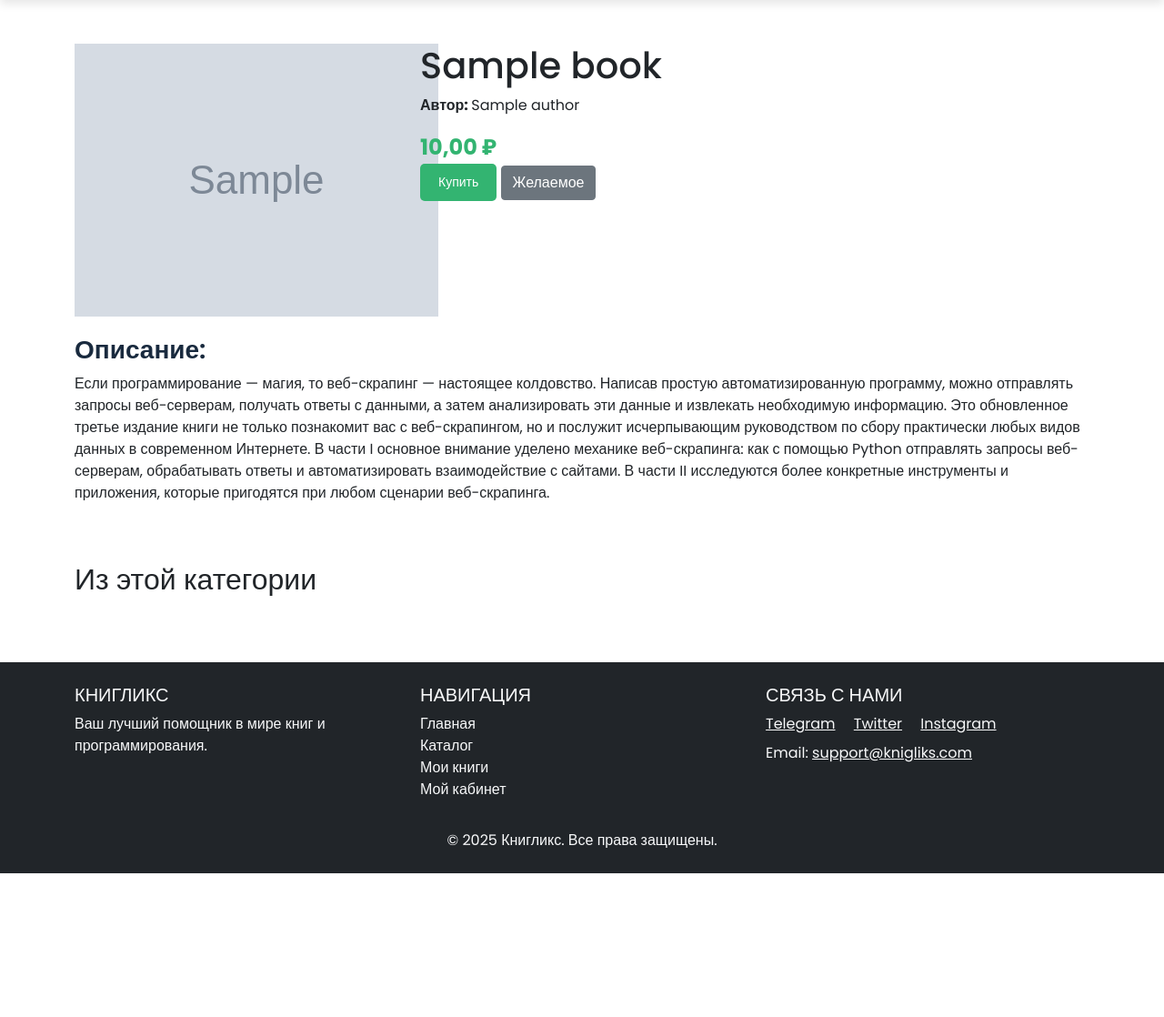
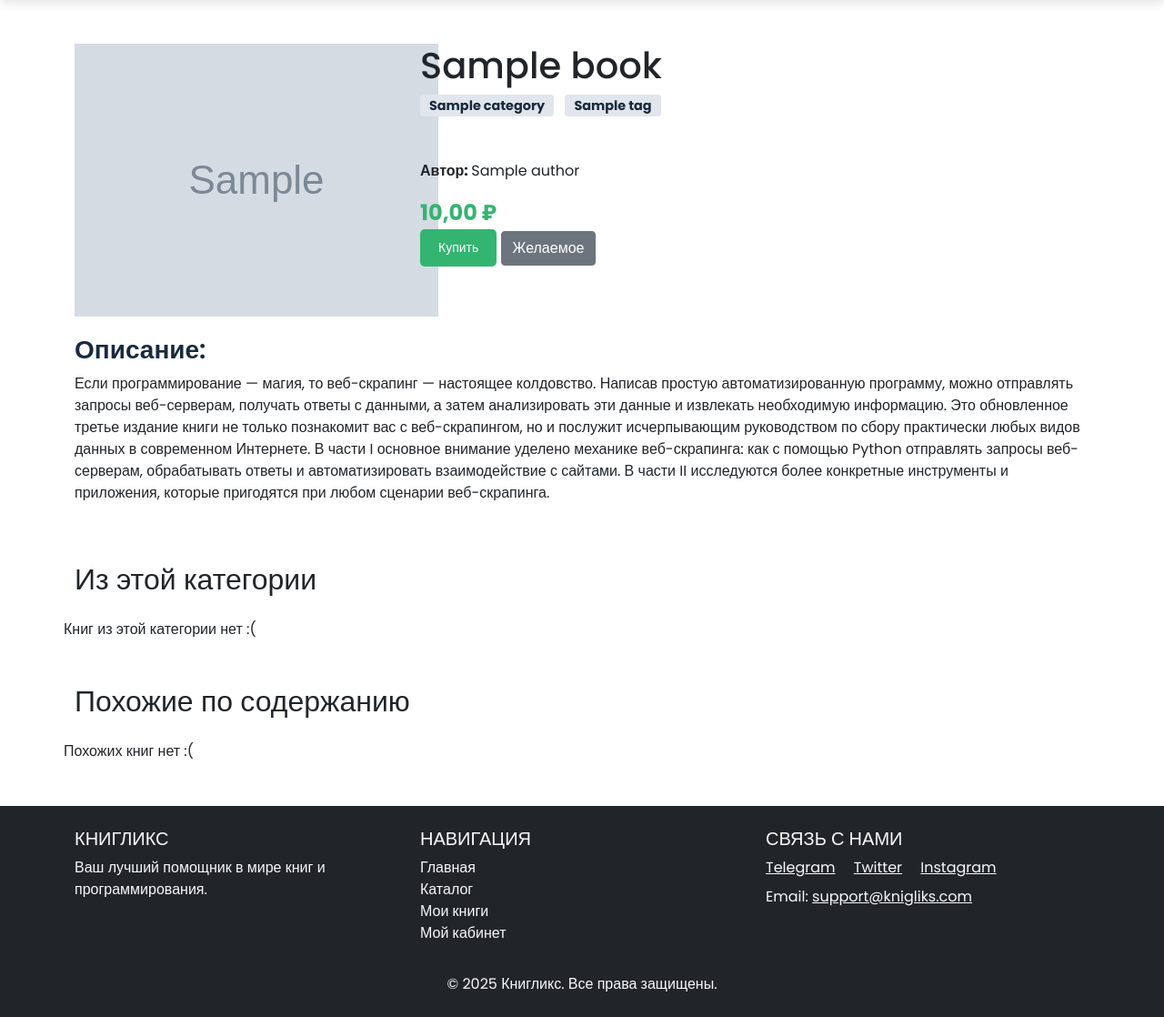
Before and after one commit to abortacc/book_shop, a Django app: page /catalog/details/1/ in a window 1280 px wide. Shown: the part 62-1180 px from the top of the page at 91% size. Before the commit the page ends 1022 px from the top, so only its background shows below. Run offline with Django 5.2, Linux system fonts and the light colour scheme; tables that the repository leaves empty hold one stand-in row (values such as "Sample post"); grey boxes marked "Sample" are stand-in pictures; some libraries are stand-ins or nearby versions.

Commit message:
Make book recommendations by similar content (tags), add tag display in details.html

```diff
--- a/book_shop/catalog/views.py
+++ b/book_shop/catalog/views.py
@@ -1,5 +1,5 @@
 from django.shortcuts import render, get_object_or_404
-from django.db.models import Q, Prefetch
+from django.db.models import Q, Prefetch, Count
 from django.core.paginator import Paginator
 from .models import Book, Category
 
@@ -46,12 +46,25 @@
     related_books = Book.objects.all().exclude(
         id=pk
     ).filter(
-        category__title__exact=book.category.title
+        category__title__exact=book.category.title,
+        is_published=True
     ).order_by(
         '-created_at'
     )[:6]
+    related_tag_books = Book.objects.all().prefetch_related(
+        'tags'
+    ).filter(
+        tags__in=book.tags.all()
+    ).annotate(
+        matching_tags_count=Count('tags', filter=Q(tags__in=book.tags.all()))
+    ).filter(
+        matching_tags_count__gte=2
+    ).exclude(
+        id=pk
+    )[:6]
     context = {
         "book": book,
-        "related_books": related_books
+        "related_books": related_books,
+        "related_tag_books": related_tag_books
     }
     return render(request, template_name, context)
--- a/book_shop/templates/catalog/details.html
+++ b/book_shop/templates/catalog/details.html
@@ -9,6 +9,14 @@
             </div>
             <div class="col-md-8">
                 <h1>{{ book.title }}</h1>
+
+                <div class="justify-content-left align-items-center mb-5">
+                    <span class="badge custom-badge me-2">{{ book.category.title }}</span>
+                    {% for tag in book.tags.all|slice:":5"  %}
+                        <span class="badge custom-badge me-1">{{ tag.name }}</span>
+                    {% endfor %}
+                </div>
+
                 <p><strong>Автор: </strong>{{ book.author.name }}</p>
                 <div class="price">{{ book.price }} ₽</div>
                 <button class="btn btn-custom btn-sm">Купить</button>
@@ -23,6 +31,16 @@
             <h2 class="mt-5 pb-3">Из этой категории</h2>
             {% for book in related_books %}
                 {% include "includes/small_book_card.html" %}
+            {% empty %}
+                Книг из этой категории нет :(
+            {% endfor %}
+        </div>
+        <div class="row">
+            <h2 class="mt-5 pb-3">Похожие по содержанию</h2>
+            {% for book in related_tag_books %}
+                {% include "includes/small_book_card.html" %}
+            {% empty %}
+                Похожих книг нет :(
             {% endfor %}
         </div>
     </div>
```
